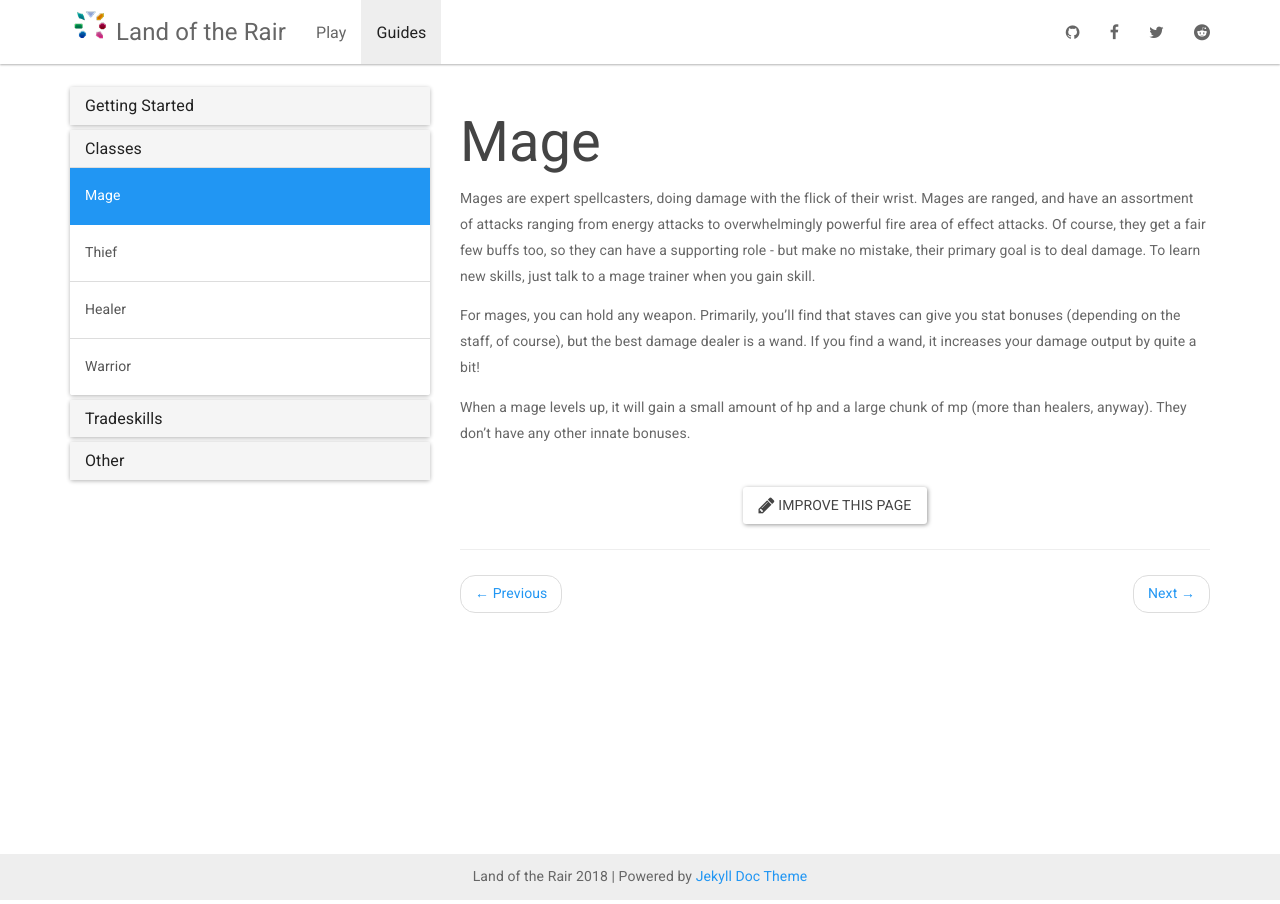
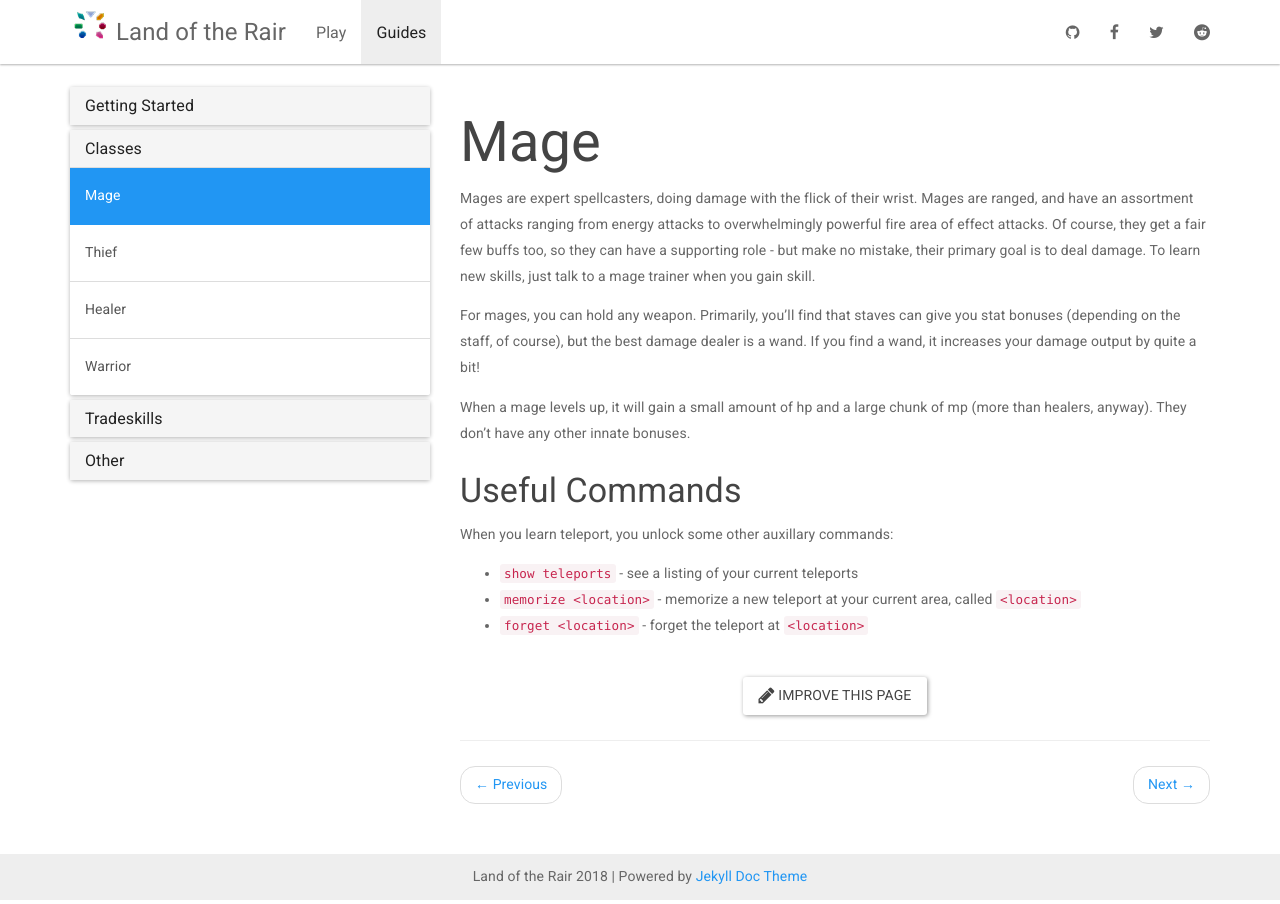
Before and after one commit to LandOfTheRair/landoftherair.github.io, a Jekyll site: the page built from _docs/classes/mage.md, in a window 1280 px wide. Built offline with Jekyll 4.4.1, drawn with Linux system fonts in a browser that asks for light colours; nearby versions of some CDN libraries.

Commit message:
Update mage.md

```diff
--- a/_docs/classes/mage.md
+++ b/_docs/classes/mage.md
@@ -8,3 +8,11 @@ Mages are expert spellcasters, doing damage with the flick of their wrist. Mages
 For mages, you can hold any weapon. Primarily, you'll find that staves can give you stat bonuses (depending on the staff, of course), but the best damage dealer is a wand. If you find a wand, it increases your damage output by quite a bit!
 
 When a mage levels up, it will gain a small amount of hp and a large chunk of mp (more than healers, anyway). They don't have any other innate bonuses.
+
+### Useful Commands
+
+When you learn teleport, you unlock some other auxillary commands:
+
+* `show teleports` - see a listing of your current teleports
+* `memorize <location>` - memorize a new teleport at your current area, called `<location>`
+* `forget <location>` - forget the teleport at `<location>`
```
